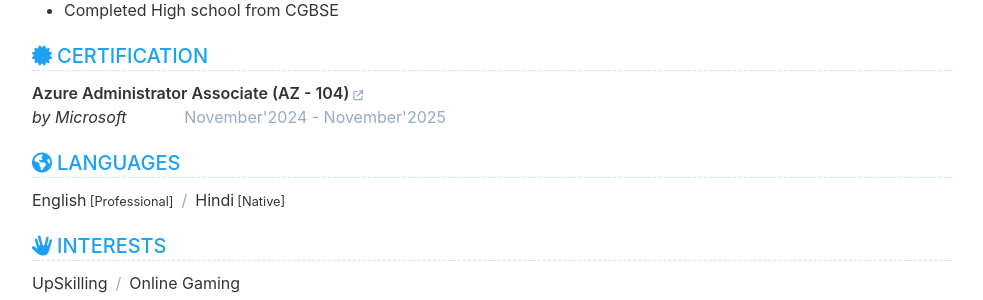
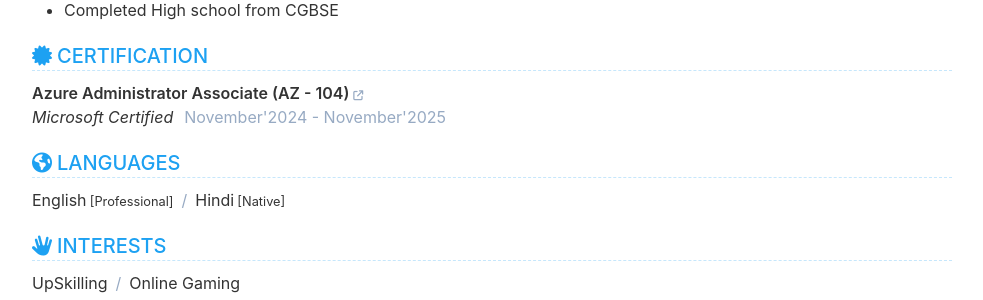
Before and after one commit to Raskinn/Resume, a Jekyll site: the page built from index.html, in a window 1280 px wide and 900 px high, scrolled down 1342 px. Shown: the part 153-453 px from the top of the window, without its empty margins (148-1131 px from the left). Built offline with Jekyll 4.4.1, drawn with Linux system fonts in a browser that asks for light colours.

Commit message:
added fixes

```diff
--- a/_data/data.yml
+++ b/_data/data.yml
@@ -296,7 +296,7 @@ certificate:
 
   items:
     - name: Azure Administrator Associate (AZ - 104)
-      issuer: by Microsoft
+      issuer: Microsoft Certified
       date: November'2024 - November'2025
       link: "https://bit.ly/3YLeO94"
       description: |
```
